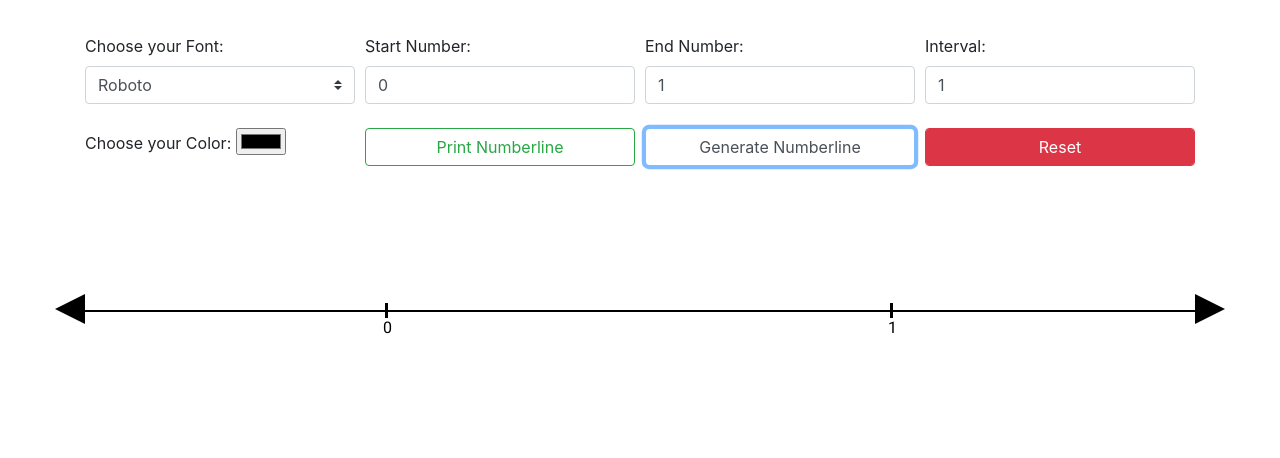
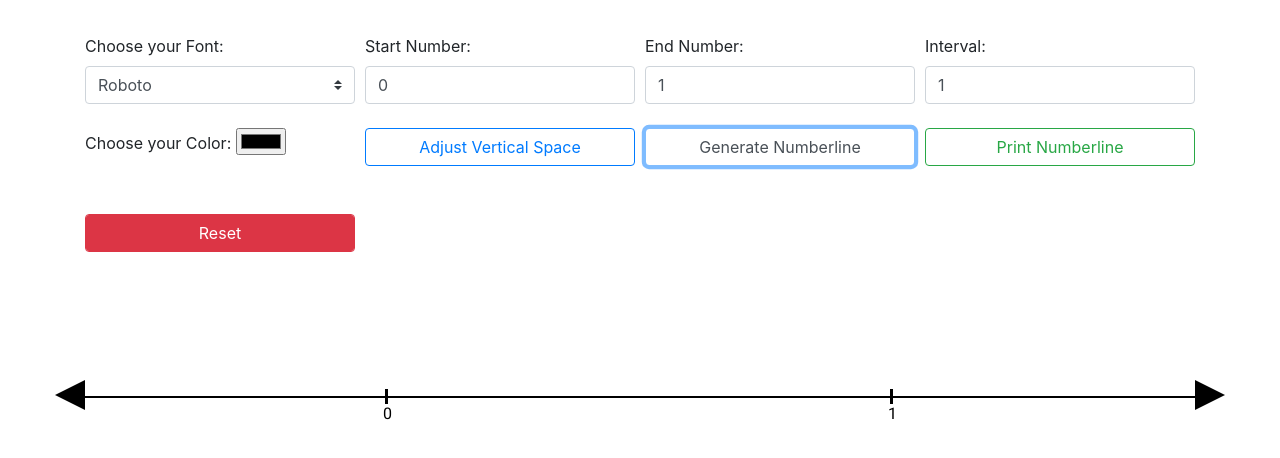
Before and after one commit to bomsbong/numberline, a plain HTML site: page index.html in a window 1280 px wide. Both pictures are taken after a click on the button "Generate Numberline". Shown: the part 90-548 px from the top of the page. Drawn offline with nearby package versions, Linux system fonts and the light colour scheme.

Commit message:
added vertical space function

```diff
--- a/index.html
+++ b/index.html
@@ -50,14 +50,20 @@
               </div>
 
               <div class="col-md-3 col-sm-12 my-4">
-                <button class="btn btn-outline-success form-control" @click.prevent="printDiv('#numberline')">
-                  Print Numberline
+                <button class="btn btn-outline-primary form-control" @click.prevent="{verticalSpace++}">
+                  Adjust Vertical Space
                 </button>
               </div>
 
               <div class="col-md-3 col-sm-12 my-4">
                 <button class="btn btn-outline-primary form-control" @click.prevent="range(startNum, endNum, interval)">
                   Generate Numberline
+                </button>
+              </div>
+
+              <div class="col-md-3 col-sm-12 my-4">
+                <button class="btn btn-outline-success form-control" @click.prevent="printDiv('#numberline')">
+                  Print Numberline
                 </button>
               </div>
 
@@ -70,7 +76,7 @@
         </div>
       </div>
 
-      <div class="row" v-for="(range,index) in numberLineSet" :key="index">
+      <div class="row" :style="{marginBottom: verticalSpace + 'px'}" v-for="(range,index) in numberLineSet" :key="index">
         <div class="col-md-12 my-5" id="numberline">
           <div class="arrow-left" :style="`--setColor: ${setColor}`"></div>
           <div class="x-axis" :style="{ fontFamily: fontFamily, borderColor: lineColor} ">
@@ -105,7 +111,8 @@
       endNum:1,
       interval:1,
       lineColor: '#000000',
-      numberLineSet:[]
+      numberLineSet:[],
+      verticalSpace: 25
     },
     computed:{
         setColor() {
```
